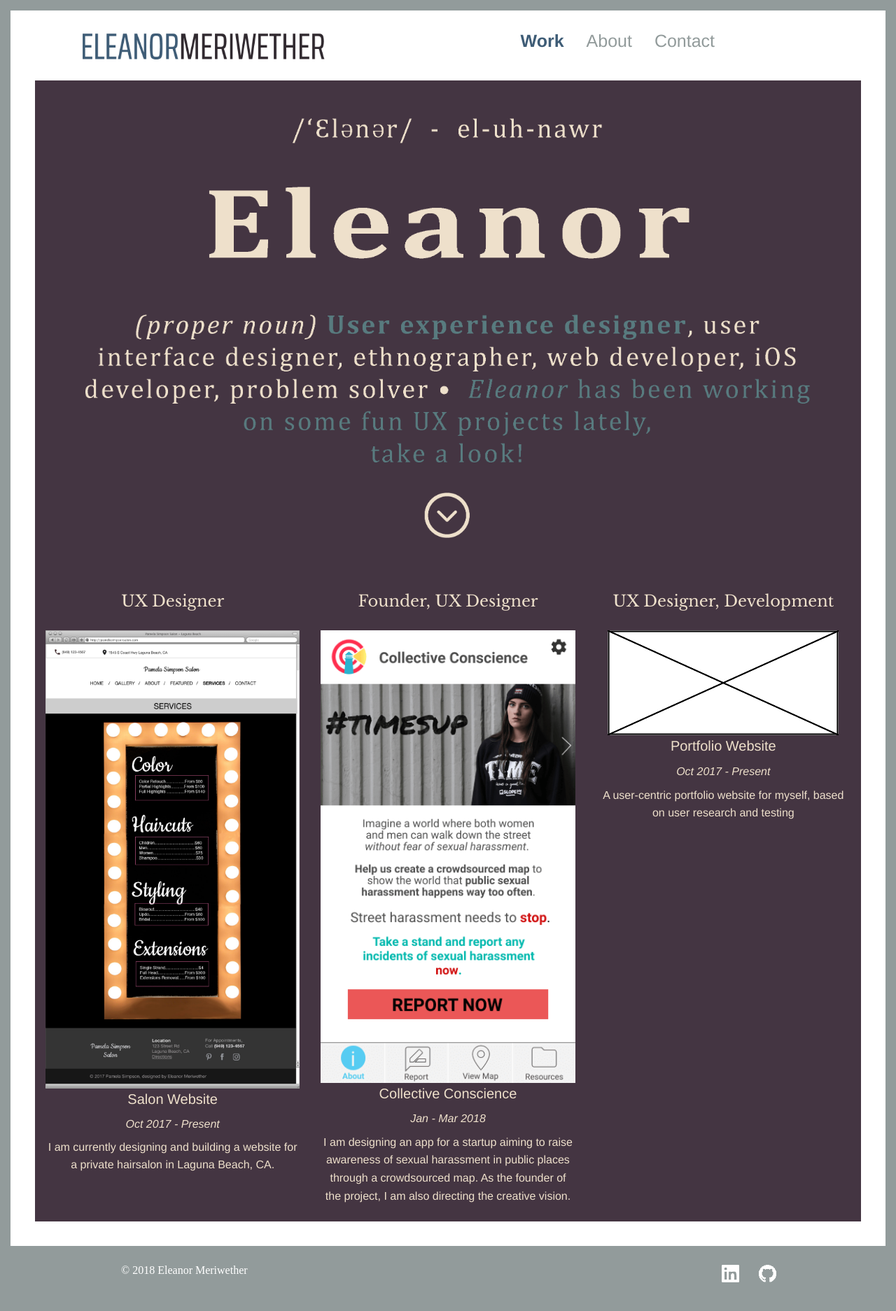
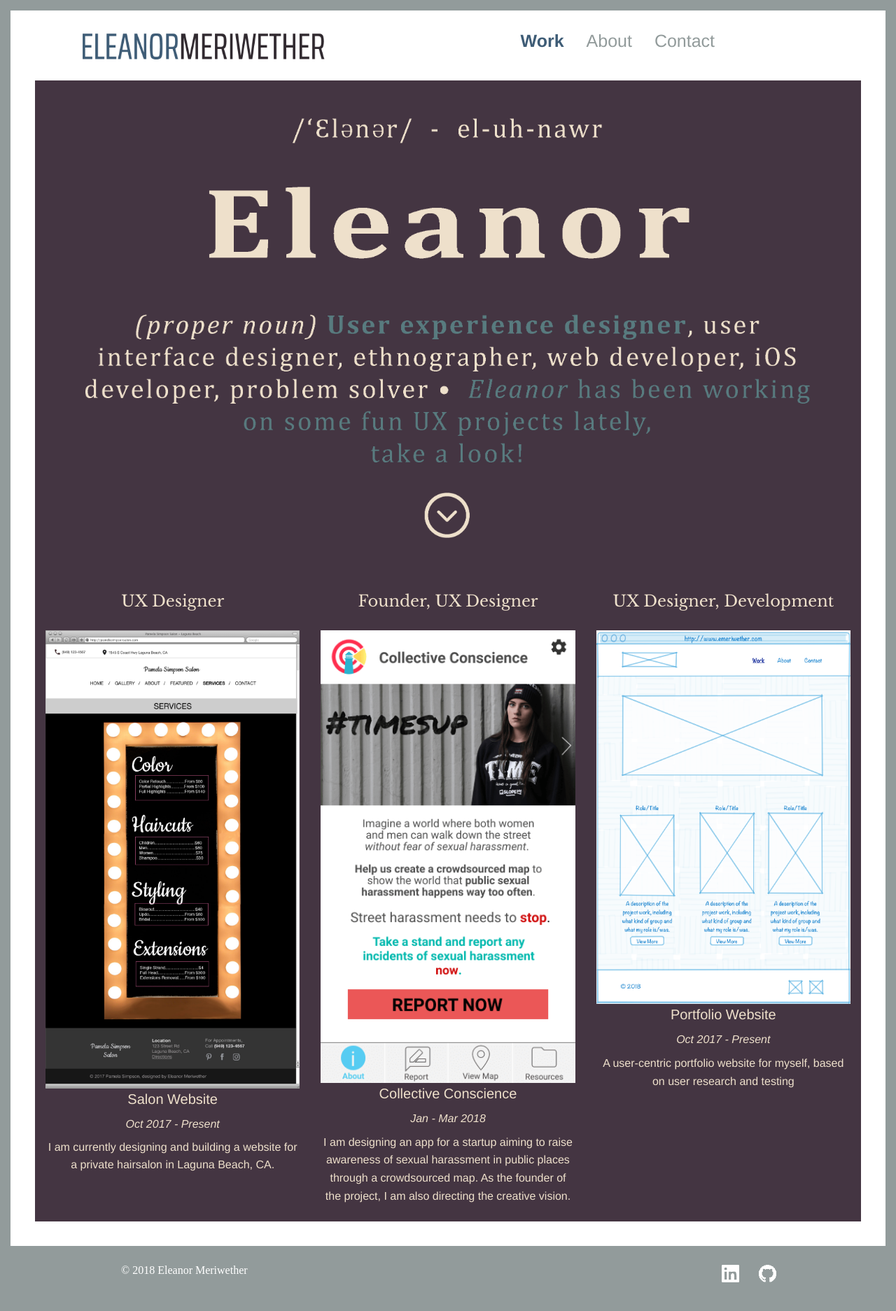
Before and after one commit to emeriwether/emeriwether.github.io, a Jekyll site: the page built from index.html, in a window 1280 px wide. Shown: the whole page at 70% size. Built offline with Jekyll 4.4.1, drawn with Linux system fonts in a browser that asks for light colours; some web fonts are replaced.

Commit message:
change thumbnail img on project gallery

```diff
--- a/index.html
+++ b/index.html
@@ -31,7 +31,7 @@ category: main
                     <section class="medium-4 cell">
                         <div class="grid-x" id="item3">
                             <div class="cell h5"><p class="role">UX Designer, Development</p></div>
-                            <div class="cell"><img src="img/placeholderImg.jpg"></div>
+                            <div class="cell"><img src="img/projectGallery/portfolio_Thumbnail.png"></div>
                             <div class="cell h5">Portfolio Website</div>
                             <div class="cell h6" id="date3">Oct 2017 - Present</div>
                             <div class="cell h6"><p>A user-centric portfolio website for myself, based on user research and testing</p></div>
```
